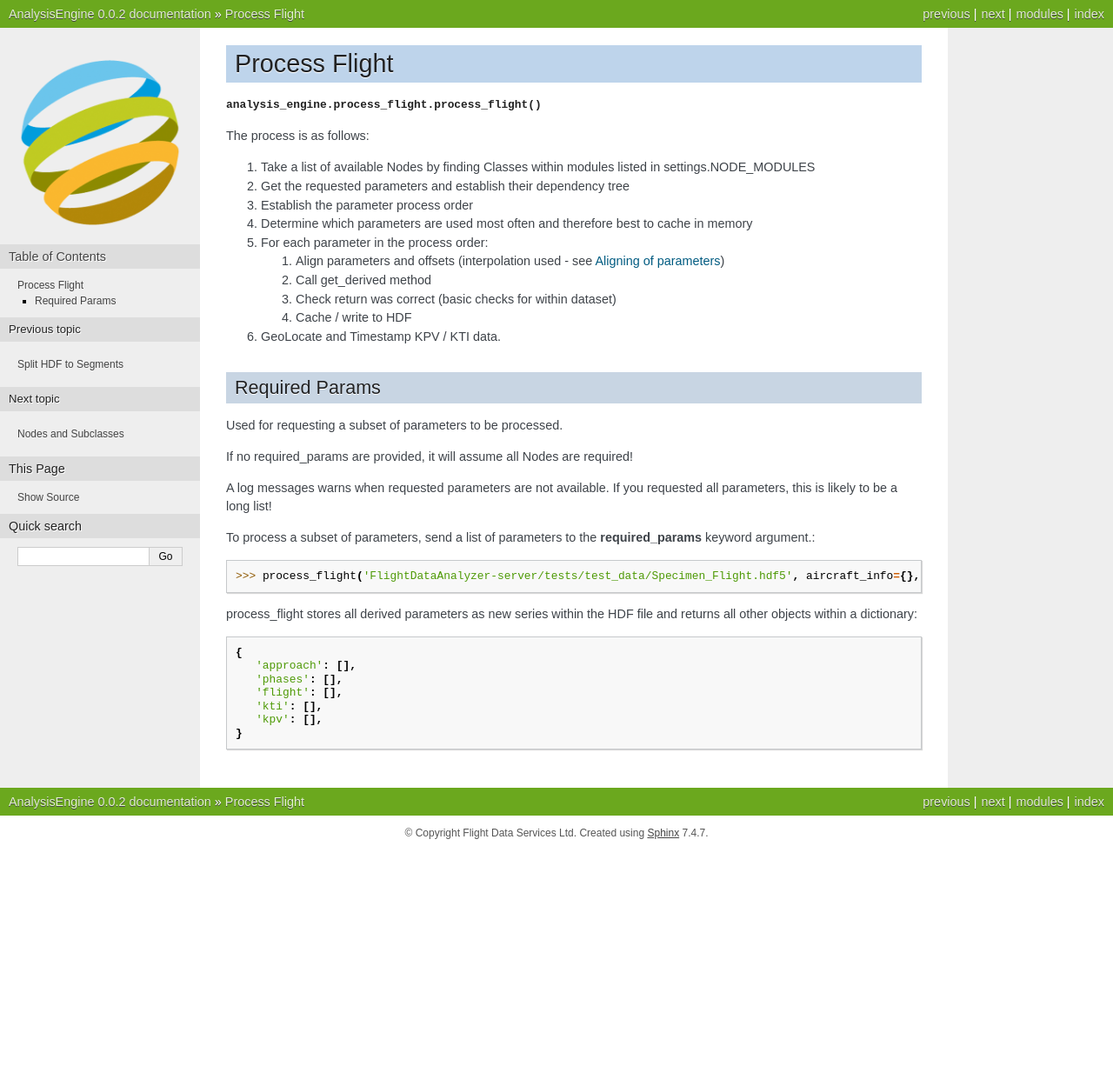
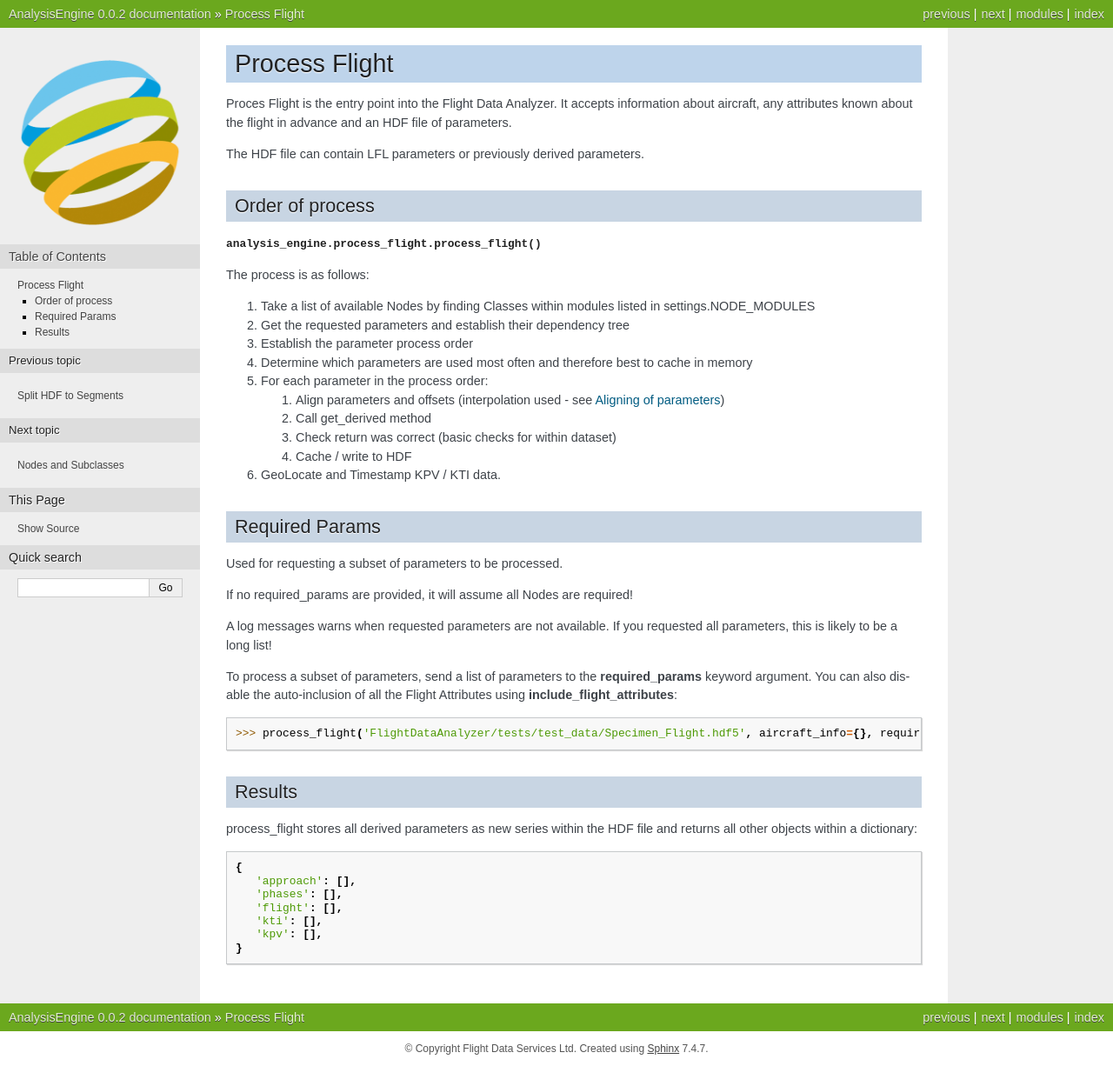
Before and after one commit to catawbasam/FlightDataAnalyzer, a Sphinx documentation site: the page built from doc/source/ProcessFlight.rst, in a window 1280 px wide. Shown: the whole page at 87% size. Built offline with Sphinx 7.4.7, drawn with Linux system fonts in a browser that asks for light colours; formulas are drawn with MathJax 3; before the commit the page ends 978 px from its top, so only the background shows below that.

Commit message:
Minor doc fixes

```diff
--- a/doc/source/DependencyTree.rst
+++ b/doc/source/DependencyTree.rst
@@ -221,7 +221,7 @@ This is the processing order:
 
 .. digraph:: MachMaxProcessingOrder
 
-   "6: root" -> "4: Mach Max" -> "3: Mach" -> "1: Airspeed";
+   "7: root" -> "4: Mach Max" -> "3: Mach" -> "1: Airspeed";
    "3: Mach" -> "2: Altitude STD";
    "7: root" -> "6: Mach At Flap Extension" -> "3: Mach";
    "6: Mach At Flap Extension" -> "5: Flap";
--- a/doc/source/ProcessFlight.rst
+++ b/doc/source/ProcessFlight.rst
@@ -3,6 +3,16 @@
 ==============
 Process Flight
 ==============
+
+Proces Flight is the entry point into the Flight Data Analyzer. It accepts
+information about aircraft, any attributes known about the flight in advance
+and an HDF file of parameters.
+
+The HDF file can contain LFL parameters or previously derived parameters.
+
+
+Order of process
+----------------
 
 :py:func:`analysis_engine.process_flight.process_flight`
 
@@ -33,10 +43,14 @@ A log messages warns when requested parameters are not available. If you
 requested all parameters, this is likely to be a long list!
 
 To process a subset of parameters, send a list of parameters to the
-**required_params** keyword argument.::
+**required_params** keyword argument. You can also disable the auto-inclusion
+of all the Flight Attributes using **include_flight_attributes**::
 
-   >>> process_flight('FlightDataAnalyzer-server/tests/test_data/Specimen_Flight.hdf5', aircraft_info={}, required_params=['Mach Max'], include_flight_attributes=False)
+   >>> process_flight('FlightDataAnalyzer/tests/test_data/Specimen_Flight.hdf5', aircraft_info={}, required_params=['Mach Max'], include_flight_attributes=False)
 
+
+Results
+-------
 
 process_flight stores all derived parameters as new series within the HDF
 file and returns all other objects within a dictionary::
--- a/doc/source/SectionNode.rst
+++ b/doc/source/SectionNode.rst
@@ -13,7 +13,7 @@ A mathematical `interval` represents all the numbers between two given
 values. Much like a python slice represents a subset of data, only interval's
 bounds can be decimal and optionally include or exclude the bound values.
 
-Sections are single intervals which allows us many options:
+Sections are single intervals which allow us many options:
 
 .. code-block:: none
 
```
